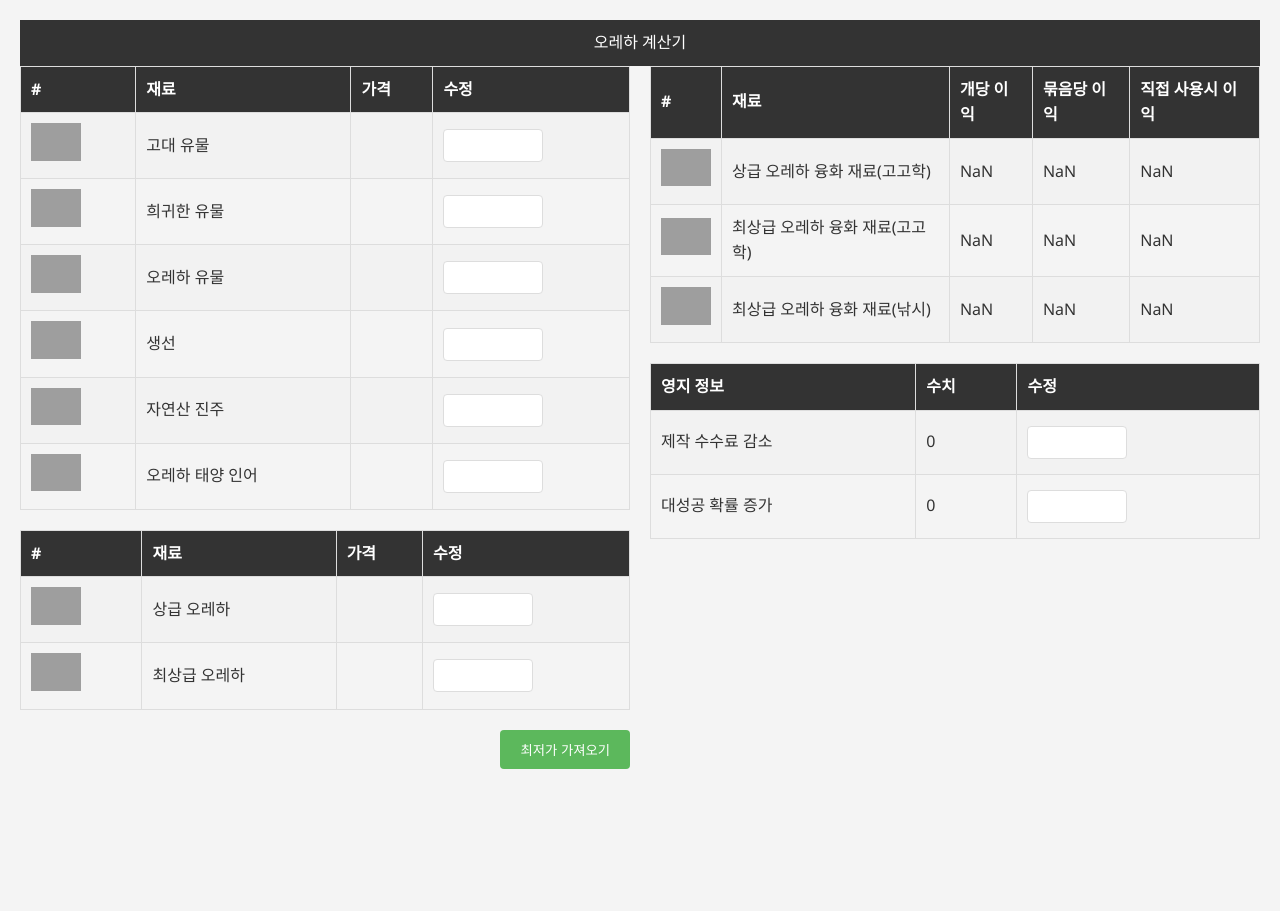
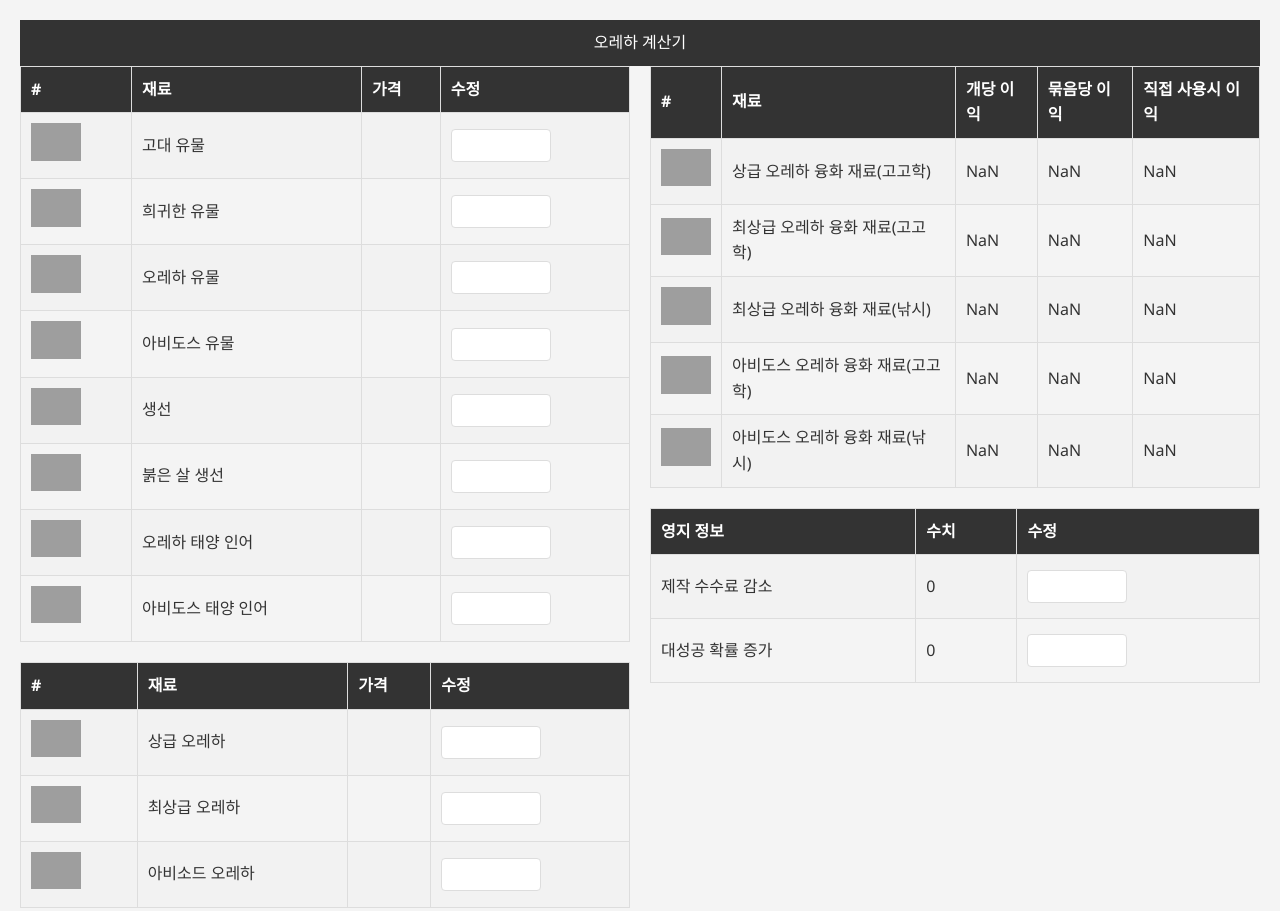
Before and after one commit to hungry1ion/oreha, a website: page index.html in a window 1280 px wide. Shown: the top 911 px of the page. Before the commit the page ends 800 px from the top, so only its background shows below. Drawn offline with Linux system fonts and the light colour scheme; no server answers; grey boxes are pictures that could not be loaded.

Commit message:
Add files via upload
10개단위 ->100개 단위 판매 수정
아비도스 재료들 추가(고고학 낚시)
다른 생활 추후 추가 예정

```diff
--- a/index.html
+++ b/index.html
@@ -11,6 +11,7 @@
 <body>
     <div class="header">
         <span><a href="index.html">오레하 계산기</a></span>
+      <!--  <span><a href="exchange.html">생활재료교환</a></span> -->
     </div>
 
     <div class="container_oreha">
@@ -25,38 +26,50 @@
                 <tr>
                     <td><img src="https://cdn-lostark.game.onstove.com/efui_iconatlas/use/use_9_3.png"></td>
                     <td>고대 유물</td>
-                    <td id="materialPrice1"></td>
-                    <td><input type="number" id="material1"></input></td>
+                    <td id="ancientArtifactPrice"></td>
+                    <td><input type="number" id="ancientArtifact"></input></td>
                 </tr>
                 <tr>
                     <td><img src="https://cdn-lostark.game.onstove.com/efui_iconatlas/use/use_9_4.png"></td>
                     <td>희귀한 유물</td>
-                    <td id="materialPrice2"></td>
-                    <td><input type="number" id="material2"></input></td>
+                    <td id="rareArtifactPrice"></td>
+                    <td><input type="number" id="rareArtifact"></input></td>
                 </tr>
                 <tr>
                     <td><img src="https://cdn-lostark.game.onstove.com/efui_iconatlas/use/use_9_11.png"></td>
                     <td>오레하 유물</td>
-                    <td id="materialPrice3"></td>
-                    <td><input type="number" id="material3"></input></td>
+                    <td id="orehaArtifactPrice"></td>
+                    <td><input type="number" id="orehaArtifact"></input></td>
+                </tr>
+                <tr>
+                    <td><img src="https://cdn-lostark.game.onstove.com/efui_iconatlas/lifelevel/lifelevel_02_55.png"></td>
+                    <td>아비도스 유물</td>
+                    <td id="abydosArtifactPrice"></td>
+                    <td><input type="number" id="abydosArtifact"></input></td>
                 </tr>
                 <tr>
                     <td><img src="https://cdn-lostark.game.onstove.com/efui_iconatlas/use/use_1_142.png"></td>
                     <td>생선</td>
-                    <td id="materialPrice4"></td>
-                    <td><input type="number" id="material4"></input></td>
+                    <td id="fishPrice"></td>
+                    <td><input type="number" id="fish"></input></td>
                 </tr>
                 <tr>
-                    <td><img src="https://cdn-lostark.game.onstove.com/efui_iconatlas/use/use_8_72.png"></td>
-                    <td>자연산 진주</td>
-                    <td id="materialPrice5"></td>
-                    <td><input type="number" id="material5"></input></td>
+                    <td><img src="https://cdn-lostark.game.onstove.com/efui_iconatlas/use/use_4_49.png"></td>
+                    <td>붉은 살 생선</td>
+                    <td id="redFishPrice"></td>
+                    <td><input type="number" id="redFish"></input></td>
                 </tr>
                 <tr>
                     <td><img src="https://cdn-lostark.game.onstove.com/efui_iconatlas/use/use_8_74.png"></td>
                     <td>오레하 태양 인어</td>
-                    <td id="materialPrice6"></td>
-                    <td><input type="number" id="material6"></input></td>
+                    <td id="orehaFishPrice"></td>
+                    <td><input type="number" id="orehaFish"></input></td>
+                </tr>
+                <tr>
+                    <td><img src="https://cdn-lostark.game.onstove.com/efui_iconatlas/lifelevel/lifelevel_02_53.png"></td>
+                    <td>아비도스 태양 인어</td>
+                    <td id="abydosFishPrice"></td>
+                    <td><input type="number" id="abydosFish"></input></td>
                 </tr>
             </table>
 
@@ -78,6 +91,12 @@
                     <td>최상급 오레하</td>
                     <td id="resultPrice2"></td>
                     <td><input type="number" id="result2"></input></td>
+                </tr>
+                <tr>
+                    <td><img src="https://cdn-lostark.game.onstove.com/efui_iconatlas/use/use_12_86.png"></td>
+                    <td>아비소드 오레하</td>
+                    <td id="resultPrice3"></td>
+                    <td><input type="number" id="result3"></input></td>
                 </tr>
             </table>
             <button id="fetchPriceButton">최저가 가져오기</button>
@@ -112,7 +131,20 @@
                     <td id="bundleProfit3"></td>
                     <td id="useProfit3"></td>
                 </tr>
-
+                <tr>
+                    <td><img src="https://cdn-lostark.game.onstove.com/efui_iconatlas/use/use_12_86.png"></td>
+                    <td>아비도스 오레하 융화 재료(고고학)</td>
+                    <td id="singleProfit4"></td>
+                    <td id="bundleProfit4"></td>
+                    <td id="useProfit4"></td>
+                </tr>
+                <tr>
+                    <td><img src="https://cdn-lostark.game.onstove.com/efui_iconatlas/use/use_12_86.png"></td>
+                    <td>아비도스 오레하 융화 재료(낚시)</td>
+                    <td id="singleProfit5"></td>
+                    <td id="bundleProfit5"></td>
+                    <td id="useProfit5"></td>
+                </tr>
             </table>
 
             <table class="table">
--- a/index.js
+++ b/index.js
@@ -4,10 +4,15 @@ window.onload = function () {
 
     Promise.all([
         fetchItemPrices(url, authorizationToken, 50010, "상급 오레하 융화 재료", ['resultPrice1', 'resultPrice2']),
-        fetchItemPrices(url, authorizationToken, 90700, "유물", ['materialPrice1', 'materialPrice2', 'materialPrice3']),
-        fetchItemPrices(url, authorizationToken, 90600, "생선", ['materialPrice4']),
-        fetchItemPrices(url, authorizationToken, 90600, "자연산 진주", ['materialPrice5']),
-        fetchItemPrices(url, authorizationToken, 90600, "오레하 태양 잉어", ['materialPrice6'])
+        fetchItemPrices(url, authorizationToken, 50010, "아비도스 융화 재료", ['resultPrice3']),
+        fetchItemPrices(url, authorizationToken, 90700, "고대 유물", ['ancientArtifactPrice']),
+        fetchItemPrices(url, authorizationToken, 90700, "희귀한 유물", ['rareArtifactPrice']),
+        fetchItemPrices(url, authorizationToken, 90700, "오레하 유물", ['orehaArtifactPrice']),
+        fetchItemPrices(url, authorizationToken, 90700, "아비도스 유물", ['abydosArtifactPrice']),
+        fetchItemPrices(url, authorizationToken, 90600, "생선", ['fishPrice']),
+        fetchItemPrices(url, authorizationToken, 90600, "붉은 살 생선", ['redFishPrice']),
+        fetchItemPrices(url, authorizationToken, 90600, "오레하 태양 잉어", ['orehaFishPrice']),
+        fetchItemPrices(url, authorizationToken, 90600, "아비도스 태양 잉어", ['abydosFishPrice'])
     ]).then(() => {
         displayProfit();
     }).catch(error => {
@@ -20,15 +25,19 @@ function changeMaterialPrice(materialInputId, materialPriceId) {
     document.getElementById(materialPriceId).textContent = isNaN(inputVal) ? "0" : inputVal;
 }
 
-document.getElementById('material1').oninput = function () { changeMaterialPrice('material1', 'materialPrice1'); displayProfit(); };
-document.getElementById('material2').oninput = function () { changeMaterialPrice('material2', 'materialPrice2'); displayProfit(); };
-document.getElementById('material3').oninput = function () { changeMaterialPrice('material3', 'materialPrice3'); displayProfit(); };
-document.getElementById('material4').oninput = function () { changeMaterialPrice('material4', 'materialPrice4'); displayProfit(); };
-document.getElementById('material5').oninput = function () { changeMaterialPrice('material5', 'materialPrice5'); displayProfit(); };
-document.getElementById('material6').oninput = function () { changeMaterialPrice('material6', 'materialPrice6'); displayProfit(); };
+document.getElementById('ancientArtifact').oninput = function () { changeMaterialPrice('ancientArtifact', 'ancientArtifactPrice'); displayProfit(); };
+document.getElementById('rareArtifact').oninput = function () { changeMaterialPrice('rareArtifact', 'rareArtifactPrice'); displayProfit(); };
+document.getElementById('orehaArtifact').oninput = function () { changeMaterialPrice('orehaArtifact', 'orehaArtifactPrice'); displayProfit(); };
+document.getElementById('abydosArtifact').oninput = function () { changeMaterialPrice('abydosArtifact', 'abydosArtifactPrice'); displayProfit(); };
+
+document.getElementById('fish').oninput = function () { changeMaterialPrice('fish', 'fishPrice'); displayProfit(); };
+document.getElementById('redFish').oninput = function () { changeMaterialPrice('redFish', 'redFishPrice'); displayProfit(); };
+document.getElementById('orehaFish').oninput = function () { changeMaterialPrice('orehaFish', 'orehaFishPrice'); displayProfit(); };
+document.getElementById('abydosFish').oninput = function () { changeMaterialPrice('abydosFish', 'abydosFishPrice'); displayProfit(); };
 
 document.getElementById('result1').oninput = function () { changeMaterialPrice('result1', 'resultPrice1'); displayProfit(); };
 document.getElementById('result2').oninput = function () { changeMaterialPrice('result2', 'resultPrice2'); displayProfit(); };
+document.getElementById('result3').oninput = function () { changeMaterialPrice('result3', 'resultPrice3'); displayProfit(); };
 
 document.getElementById('reducedFee').oninput = function () { changeMaterialPrice('reducedFee', 'reducedFeeAmount'); displayProfit(); };
 document.getElementById('increasedGreat').oninput = function () { changeMaterialPrice('increasedGreat', 'increasedGreatAmount'); displayProfit(); };
@@ -64,20 +73,30 @@ function calculateProfit(materialPrices, resultPriceId, goldUsed, materialRates,
 }
 
 function displayProfit() {
-    var bundle1 = calculateProfit(['materialPrice1', 'materialPrice2', 'materialPrice3'], 'resultPrice1', 250, [0.94, 2.9, 1.6], 20);
+    var bundle1 = calculateProfit(['ancientArtifactPrice', 'rareArtifactPrice', 'orehaArtifactPrice'], 'resultPrice1', 250, [0.94, 0.29, 0.16], 20);
     document.getElementById('bundleProfit1').innerHTML = bundle1.totalProfit;
     document.getElementById('singleProfit1').innerHTML = bundle1.singleProfit;
     document.getElementById('useProfit1').innerHTML = bundle1.useProfit;
 
-    var bundle2 = calculateProfit(['materialPrice1', 'materialPrice2', 'materialPrice3'], 'resultPrice2', 300, [1.07, 5.1, 5.2], 15);
+    var bundle2 = calculateProfit(['ancientArtifactPrice', 'rareArtifactPrice', 'orehaArtifactPrice'], 'resultPrice2', 300, [1.07, 0.51, 0.52], 15);
     document.getElementById('bundleProfit2').innerHTML = bundle2.totalProfit;
     document.getElementById('singleProfit2').innerHTML = bundle2.singleProfit;
     document.getElementById('useProfit2').innerHTML = bundle2.useProfit;
 
-    var bundle3 = calculateProfit(['materialPrice4', 'materialPrice5', 'materialPrice6'], 'resultPrice2', 300, [1.42, 6.9, 5.2], 15);
+    var bundle3 = calculateProfit(['fishPrice', 'redFishPrice', 'orehaFishPrice'], 'resultPrice2', 300, [1.42, 0.69, 0.52], 15);
     document.getElementById('bundleProfit3').innerHTML = bundle3.totalProfit;
     document.getElementById('singleProfit3').innerHTML = bundle3.singleProfit;
     document.getElementById('useProfit3').innerHTML = bundle3.useProfit;
+
+    var bundle4 = calculateProfit(['ancientArtifactPrice', 'rareArtifactPrice', 'abydosArtifactPrice'], 'resultPrice3', 364, [0.86, 0.45, 0.33], 10);
+    document.getElementById('bundleProfit4').innerHTML = bundle4.totalProfit;
+    document.getElementById('singleProfit4').innerHTML = bundle4.singleProfit;
+    document.getElementById('useProfit4').innerHTML = bundle4.useProfit;
+
+    var bundle5 = calculateProfit(['fishPrice', 'redFishPrice', 'abydosFishPrice'], 'resultPrice3', 364, [0.86, 0.45, 0.33], 10);
+    document.getElementById('bundleProfit5').innerHTML = bundle5.totalProfit;
+    document.getElementById('singleProfit5').innerHTML = bundle5.singleProfit;
+    document.getElementById('useProfit5').innerHTML = bundle5.useProfit;
 
 }
 
@@ -138,13 +157,20 @@ document.getElementById('fetchPriceButton').addEventListener('click', function (
 
     Promise.all([
         fetchItemPrices(url, authorizationToken, 50010, "상급 오레하 융화 재료", ['resultPrice1', 'resultPrice2']),
-        fetchItemPrices(url, authorizationToken, 90700, "유물", ['materialPrice1', 'materialPrice2', 'materialPrice3']),
-        fetchItemPrices(url, authorizationToken, 90600, "생선", ['materialPrice4']),
-        fetchItemPrices(url, authorizationToken, 90600, "자연산 진주", ['materialPrice5']),
-        fetchItemPrices(url, authorizationToken, 90600, "오레하 태양 잉어", ['materialPrice6'])
+        fetchItemPrices(url, authorizationToken, 50010, "아비도스 융화 재료", ['resultPrice3']),
+        fetchItemPrices(url, authorizationToken, 90700, "고대 유물", ['ancientArtifactPrice']),
+        fetchItemPrices(url, authorizationToken, 90700, "희귀한 유물", ['rareArtifactPrice']),
+        fetchItemPrices(url, authorizationToken, 90700, "오레하 유물", ['orehaArtifactPrice']),
+        fetchItemPrices(url, authorizationToken, 90700, "아비도스 유물", ['abydosArtifactPrice']),
+        fetchItemPrices(url, authorizationToken, 90600, "생선", ['fishPrice']),
+        fetchItemPrices(url, authorizationToken, 90600, "붉은 살 생선", ['redFishPrice']),
+        fetchItemPrices(url, authorizationToken, 90600, "오레하 태양 잉어", ['orehaFishPrice']),
+        fetchItemPrices(url, authorizationToken, 90600, "아비도스 태양 잉어", ['abydosFishPrice'])
     ]).then(() => {
         displayProfit();
+
     }).catch(error => {
         console.error('Error fetching item prices:', error);
     });
+
 });
```
